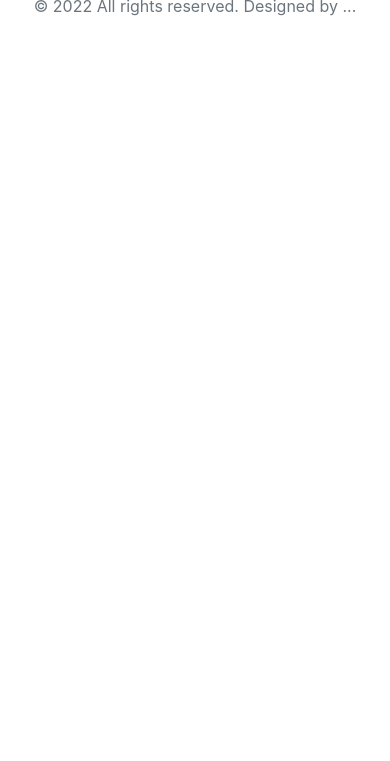
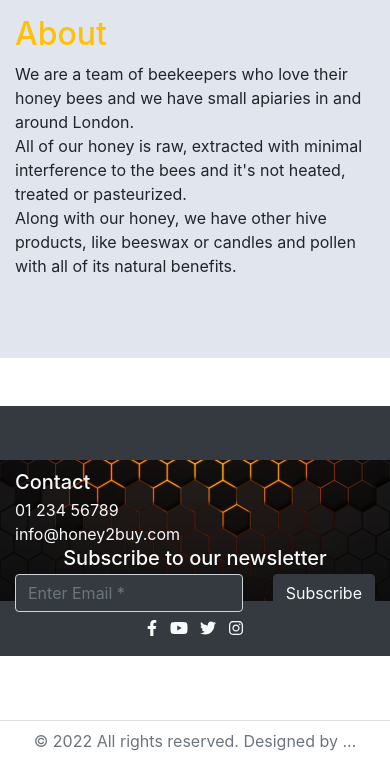
Before and after one commit to ChrisT-CC/H2B-PP5-ecommerce, a Django app: page / in a window 390 px wide. Shown: the part 1239-2000 px from the top of the page. Before the commit the page ends 1255 px from the top, so only its background shows below. Run offline with Django 3.2, Linux system fonts and the light colour scheme; some libraries are stand-ins or nearby versions.

Commit message:
Add about section

```diff
--- a/home/templates/home/index.html
+++ b/home/templates/home/index.html
@@ -2,6 +2,7 @@
 {% load static %}
 
 {% block content %}
+<!-- Landing section -->
 <section id="home-landing" class="py-5">
     <div class="container">
         <div class="row align-items-center">
@@ -23,7 +24,7 @@
                 </div>
                 <div class="row py-3">
                     <div class="col text-center">
-                        <a class="btn btn-warning" href="">
+                        <a class="btn btn-warning btn-lg" href="">
                             Buy now
                         </a>
                     </div>
@@ -36,4 +37,32 @@
         </div>
     </div>
 </section>
+<!-- About section -->
+<section id="about">
+    <div class="container py-5 mb-5">
+        <div class="row align-items-center">
+            <!-- About Image -->
+            <div class="col-12 col-md-8 d-flex justify-content-center">
+                <img src="media/about-hex.png" width="100%" height="" alt="">
+            </div>
+            <!-- About content -->
+            <div class="col-12 col-md-4">
+                <div class="row py-3">
+                    <div class="col">
+                        <h2 class="text-warning">
+                            About
+                        </h2>
+                        <p>
+                            We are a team of beekeepers who love their honey bees and we have small apiaries in and around London.
+                            <br>
+                            All of our honey is raw, extracted with minimal interference to the bees and it's not heated, treated or pasteurized.
+                            <br>
+                            Along with our honey, we have other hive products, like beeswax or candles and pollen with all of its natural benefits.
+                        </p>
+                    </div>
+                </div>
+            </div>
+        </div>
+    </div>
+</section>
 {% endblock %}
--- a/static/css/base.css
+++ b/static/css/base.css
@@ -3,3 +3,7 @@ footer {
     height: 250px;
     background-size: contain;
 }
+
+#about {
+    background-color: #E1E5EE;
+}
--- a/templates/includes/navigation.html
+++ b/templates/includes/navigation.html
@@ -1,7 +1,7 @@
 <nav class="navbar navbar-expand-lg navbar-light .bg-white">
     <a class="navbar-brand" href="{% url 'home' %}">
         <img src="/media/logo.png" width="150" height="75" class="d-inline-block" alt="">
-        <strong> 2 buy</strong>
+        <strong class="text-secondary"> 2 buy</strong>
     </a>
     <button class="navbar-toggler" type="button" data-toggle="collapse" data-target="#navbarSupportedContent"
         aria-controls="navbarSupportedContent" aria-expanded="false" aria-label="Toggle navigation">
@@ -17,7 +17,7 @@
                 <a class="nav-link" href="#">Shop</a>
             </li>
             <li class="nav-item">
-                <a class="nav-link" href="#">About</a>
+                <a class="nav-link" href="#about">About</a>
             </li>
             <li class="nav-item">
                 <a class="nav-link disabled" href="#">ToBe...</a>
```
